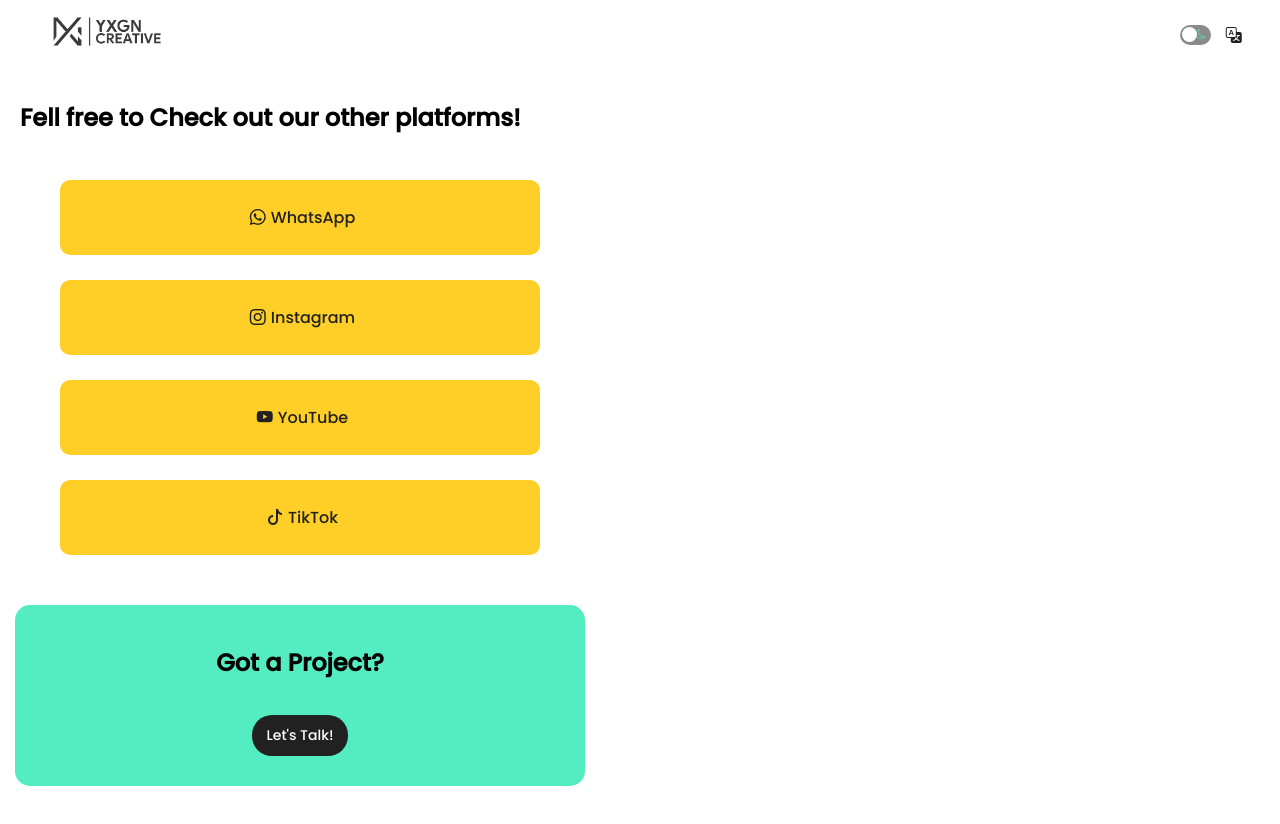
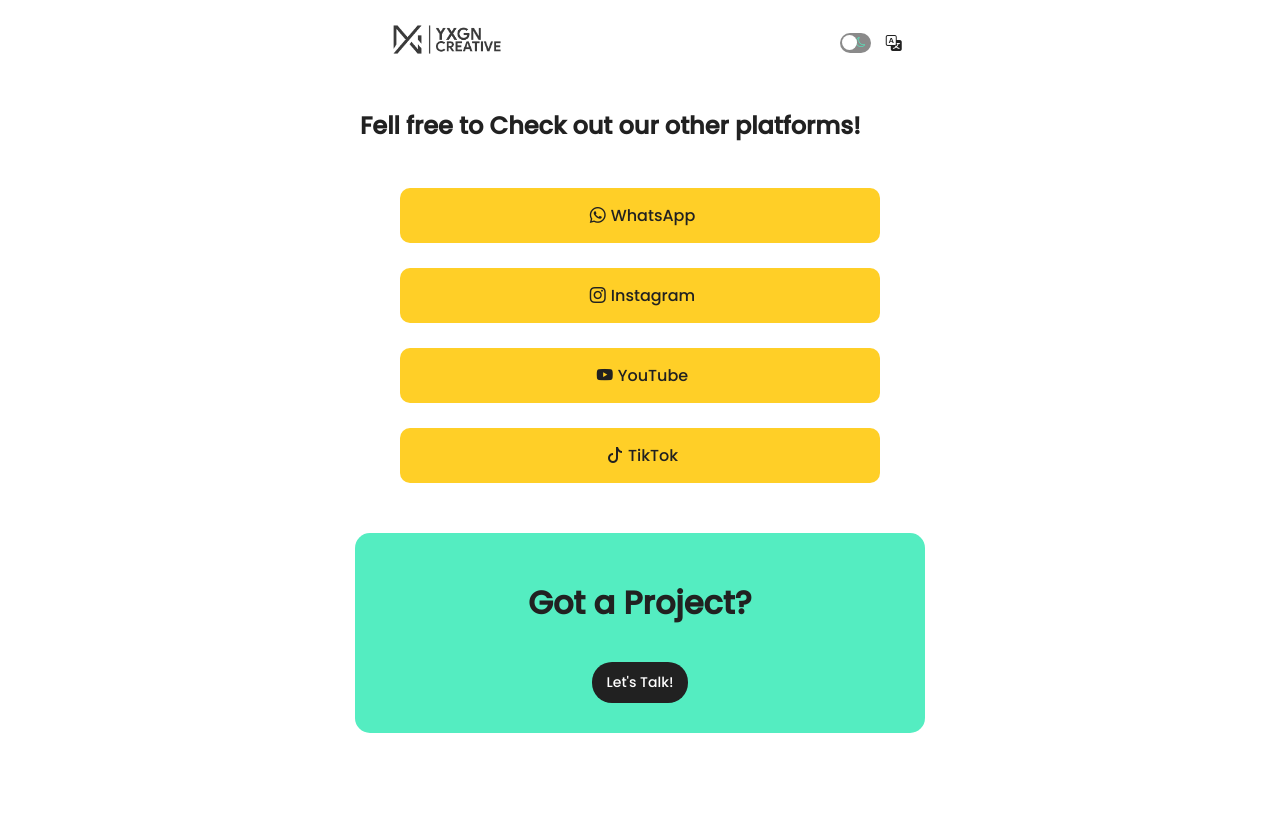
Before and after one commit to Adityxz/YXGN, a plain HTML site: page socmed.html in a window 1280 px wide. After the commit the page ends 800 px from the top, so only its background shows below. Drawn offline with nearby package versions, Linux system fonts and the light colour scheme.

Commit message:
finally 1.0

```diff
--- a/css/socmed.css
+++ b/css/socmed.css
@@ -3,7 +3,8 @@
 body {
   font-family: "poppins", sans-serif;
   padding: 0;
-  margin: 0;
+  margin-left: auto;
+  margin-right: auto;
   background-color: white;
   transition: 0.5s;
   scroll-behavior: smooth;
@@ -19,6 +20,8 @@
   overflow: hidden;
   padding: 10px 0px;
   width: 100%;
+  max-width: 600px;
+  margin-top: 0px;
   height: 50px;
   z-index: 1000;
   transition: 0.5s;
@@ -115,10 +118,12 @@
 .main h1 {
   margin-left: 20px;
   margin-top: 100px;
+  color: #212121;
 }
 .box {
+  display: block;
   width: 80%;
-  height: 50px;
+  height: 40px;
   border-radius: 10px;
   margin-left: auto;
   margin-right: auto;
@@ -126,7 +131,7 @@
   text-align: center;
   text-decoration: none;
   color: #212121;
-  padding-top: 25px;
+  padding-top: 15px;
   margin-top: 25px;
 }
 .box i {
@@ -159,6 +164,8 @@
   text-align: center;
   padding-top: 20px;
   margin-bottom: 35px;
+  font-size: 32px;
+  color: #212121;
 }
 .project a {
   background-color: #212121;
```
